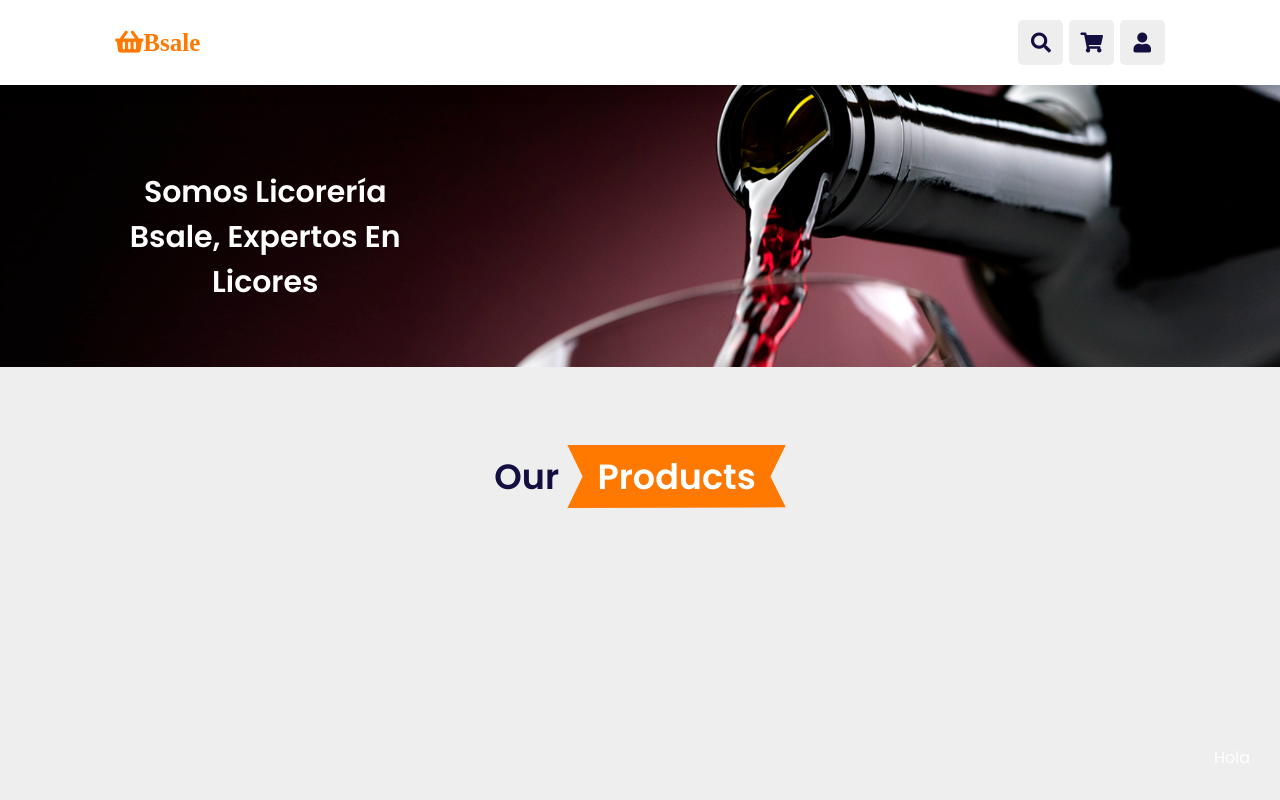
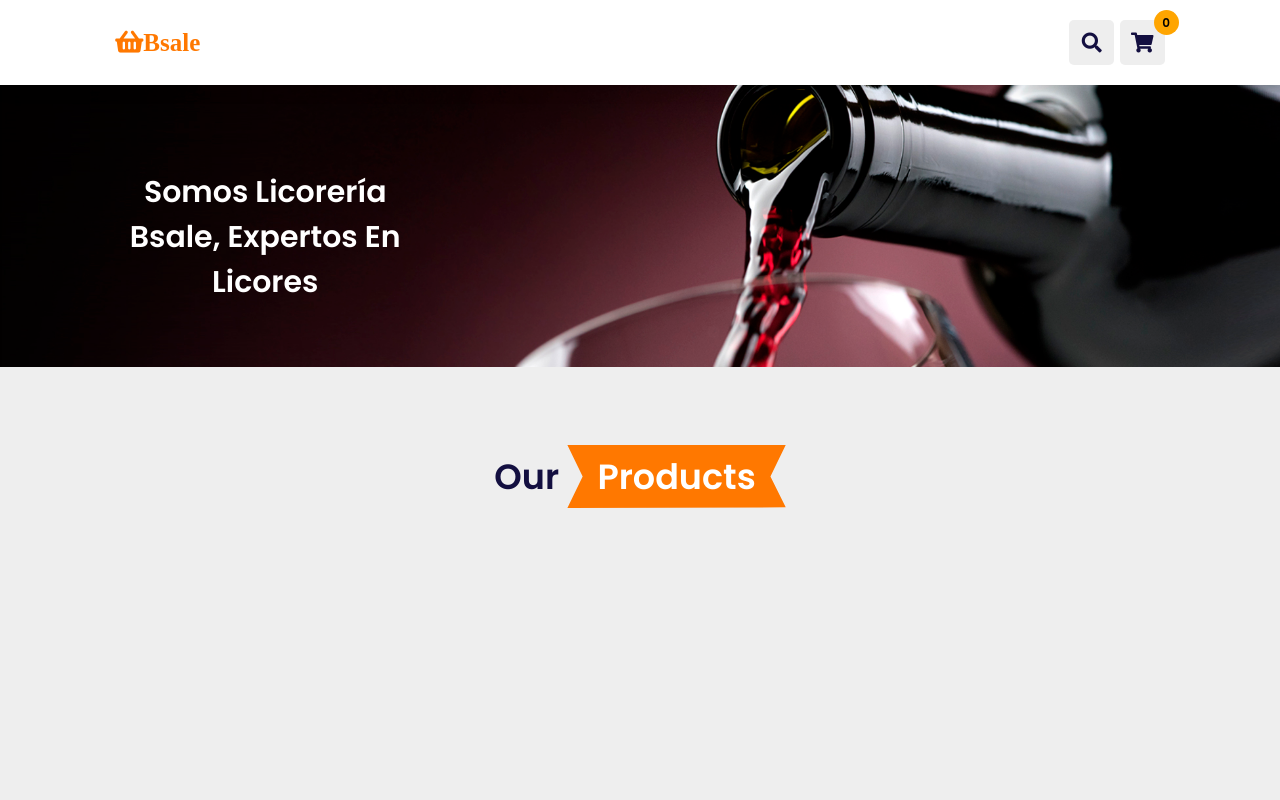
Before and after one commit to ChristhianSM/bsale-frontend, a website with bundled scripts: page src/index.html in a window 1280 px wide. Built offline with nearby package versions, Linux system fonts and the light colour scheme; no server answers.

Commit message:
Add quantity shopping cart

```diff
--- a/src/css/styles.css
+++ b/src/css/styles.css
@@ -132,6 +132,20 @@ section{
   margin-left: .3rem;
   cursor: pointer;
   text-align: center;
+  position: relative;
+}
+
+.icons .shopping-cart-quantity {
+  top: -10px;
+  background: orange;
+  position: absolute;
+  color: black;
+  padding: 7px;
+  font-size: 12px;
+  border-radius: 50%;
+  height: 25px;
+  width: 25px;
+  line-height: 1;
 }
 
 .header .icons div:hover{
@@ -406,6 +420,8 @@ section{
 }
 
 .products .product-wrapper .box img{
+  object-fit: contain;
+  object-position: center;
   height:20rem;
   width: 100%;
 }
@@ -459,7 +475,7 @@ section{
     display: none;
   }
   .products {
-    margin-top: 20rem;
+    margin-top: 22rem;
   }
   .header .search-form {
     width: 70%;
--- a/src/index.html
+++ b/src/index.html
@@ -23,8 +23,9 @@
     <div class="icons">
       <div class="fas fa-bars" id="menu-btn"></div>
       <div class="fas fa-search" id="search-btn"></div>
-      <div class="fas fa-shopping-cart" id="cart-btn"></div>
-      <div class="fas fa-user" id="login-btn"></div>
+      <div class="fas fa-shopping-cart" id="cart-btn">
+        <span class="shopping-cart-quantity"></span>
+      </div>
     </div>
 
     <form action="" class="search-form">
@@ -67,7 +68,7 @@
   </section>
   <!-- products section ends -->
 
-  <div id="toasts"> hola </div>
+  <div id="toasts"></div>
 
   <script type="module" src="./scripts/main.js"></script>
 </body>
--- a/src/scripts/main.js
+++ b/src/scripts/main.js
@@ -7,6 +7,7 @@ const searchForm = document.querySelector('.search-form');
 const btnSearch = document.querySelector('#search-btn');
 const inputSearch = document.querySelector('#search-box');
 const shoppingCart = document.querySelector('.shopping-cart');
+const shoppingCartQuantity = document.querySelector('.shopping-cart-quantity');
 const btnCart = document.querySelector('#cart-btn');
 const navbar = document.querySelector('.navbar');
 const containerProducts = document.querySelector('.container-products');
@@ -24,6 +25,7 @@ let cart = [];
 // Eventos
 btnSearch.addEventListener("click", () =>{
   searchForm.classList.toggle('active');
+  inputSearch.focus();
   shoppingCart.classList.remove('active');
 })
 
@@ -51,6 +53,7 @@ document.addEventListener("DOMContentLoaded", async () => {
 
 // Funciones
 function showShoppingCart(cart = []) {
+  shoppingCartQuantity.textContent = cart.length;
   containerShoppingCart.innerHTML = "";
 
   // Verificamos si el carrito de compras esta vacio, en caso de estar vacio, mostrar el mensaje "Shopping Cart Empty", si el carrito esta con productos, entonces renderizar dichos productos.
@@ -74,7 +77,7 @@ function showShoppingCart(cart = []) {
       }
 
       const image = document.createElement("img");
-      image.src = product.url_image;
+      image.src = product.url_image ? product.url_image :"https://upload.wikimedia.org/wikipedia/commons/1/14/No_Image_Available.jpg?20200913095930";
 
       const content = document.createElement("div");
       content.classList.add("content");
@@ -138,7 +141,7 @@ function showProductsInHtml(products){
       discount.textContent = `${product.discount}%`
 
       const image = document.createElement("img");
-      image.src = product.url_image ? product.url_image :"../assets/no-disponible.png";
+      image.src = product.url_image ? product.url_image :"https://upload.wikimedia.org/wikipedia/commons/1/14/No_Image_Available.jpg?20200913095930";
 
       const title = document.createElement("h3");
       title.textContent = product.name;
```
Also changed, not shown: README.md.
